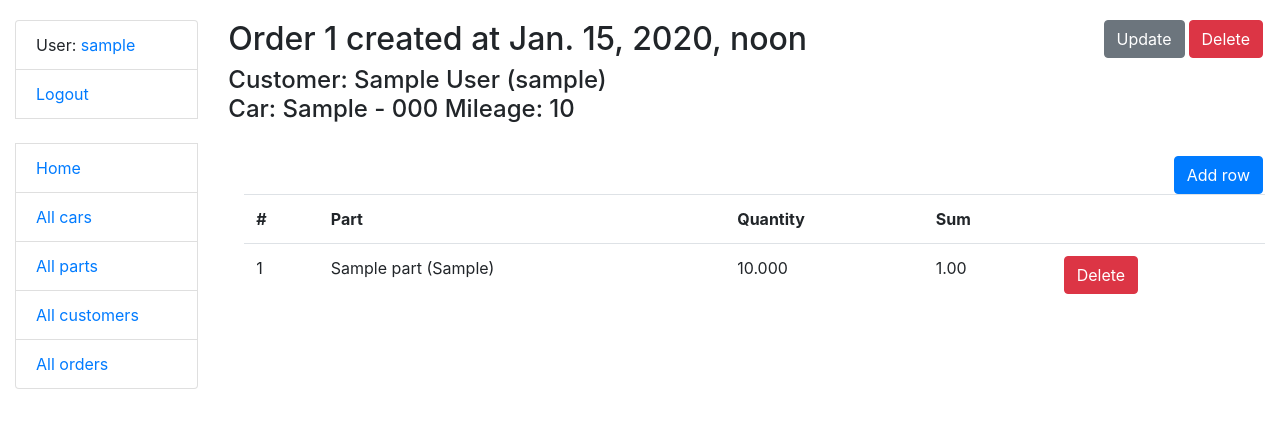
After one commit to Ihor-Ivashov/car-service, a Django app: page /orders/1/ in a window 1280 px wide. The commit adds this page. Shown: the top 428 px of the page. Run offline with Django 4.2, Linux system fonts and the light colour scheme; a user stored in the database is signed in; tables that the repository leaves empty hold one stand-in row (values such as "Sample post"); some libraries are stand-ins or nearby versions.

Commit message:
Add order and order rows views, templates, urls

```diff
--- a/service/models.py
+++ b/service/models.py
@@ -90,3 +90,6 @@
 
     def __str__(self):
         return f"{self.part} - {self.quantity} = {self.sum}"
+
+    def get_absolute_url(self):
+        return reverse("service:order-detail", kwargs={"pk": self.order.pk})
--- a/service/urls.py
+++ b/service/urls.py
@@ -4,7 +4,9 @@ from service.views import (
     index, CarListView, CarDetailView, CarCreateView, CarUpdateView,
     CarDeleteView, PartListView, PartDetailView, PartCreateView,
     PartUpdateView, PartDeleteView, CustomerListView, CustomerDetailView,
-    CustomerCreateView, CustomerUpdateView, CustomerDeleteView
+    CustomerCreateView, CustomerUpdateView, CustomerDeleteView, OrderListView,
+    OrderDetailView, OrderCreateView, OrderRowCreateView, OrderDeleteView,
+    OrderUpdateView, order_row_delete
 )
 
 
@@ -49,6 +51,33 @@ urlpatterns = [
         CustomerDeleteView.as_view(),
         name="customer-delete"
     ),
+    path("orders/", OrderListView.as_view(), name="order-list"),
+    path("orders/<int:pk>/", OrderDetailView.as_view(), name="order-detail"),
+    path(
+        "orders/create/",
+        OrderCreateView.as_view(),
+        name="order-create"
+    ),
+    path(
+        "orders/<int:pk>/update/",
+        OrderUpdateView.as_view(),
+        name="order-update"
+    ),
+    path(
+        "orders/<int:pk>/delete/",
+        OrderDeleteView.as_view(),
+        name="order-delete"
+    ),
+    path(
+        "order_row/<int:pk>/create/",
+        OrderRowCreateView.as_view(),
+        name="order-row-create"
+    ),
+    path(
+        "order_row/<int:pk>/delete/",
+        order_row_delete,
+        name="order-row-delete"
+    ),
 ]
 
 app_name = "service"
--- a/service/views.py
+++ b/service/views.py
@@ -1,12 +1,14 @@
 from django.contrib.auth import get_user_model
 from django.contrib.auth.mixins import LoginRequiredMixin
-from django.db.models import Q
+from django.db.models import Q, QuerySet
+from django.http import HttpResponseRedirect
 from django.shortcuts import render
-from django.urls import reverse_lazy
+from django.urls import reverse_lazy, reverse
 from django.views import generic
 
-from service.forms import CustomerForm, CustomerUpdateForm
-from service.models import Customer, Car, Order, Part
+from service.forms import (CustomerForm, CustomerUpdateForm, CarsSearchForm,
+                           PartsCustomersSearchForm, OrdersSearchForm)
+from service.models import (Customer, Car, Order, Part, OrderRow)
 
 
 def index(request):
@@ -29,8 +31,25 @@ def index(request):
 
 class CarListView(LoginRequiredMixin, generic.ListView):
     model = Car
-    paginate_by = 12
-    queryset = Car.objects.all().prefetch_related("customers")
+
+    def get_context_data(self, *, object_list=None, **kwargs) -> dict:
+        context = super(CarListView, self).get_context_data(**kwargs)
+        search_string = self.request.GET.get("search_string")
+        context["search_form"] = CarsSearchForm(
+            initial={"search_string": search_string}
+        )
+        return context
+
+    def get_queryset(self) -> QuerySet:
+        queryset = Car.objects.all().prefetch_related("customers")
+        search_string = self.request.GET.get("search_string", "")
+        if search_string:
+            return queryset.filter(
+                Q(model__icontains=search_string)
+                | Q(registration_number__icontains=search_string)
+                | Q(VIN__icontains=search_string)
+            )
+        return queryset
 
 
 class CarDetailView(LoginRequiredMixin, generic.DetailView):
@@ -54,7 +73,21 @@ class CarDeleteView(LoginRequiredMixin, generic.DeleteView):
 
 class PartListView(LoginRequiredMixin, generic.ListView):
     model = Part
-    paginate_by = 12
+
+    def get_context_data(self, *, object_list=None, **kwargs) -> dict:
+        context = super(PartListView, self).get_context_data(**kwargs)
+        search_string = self.request.GET.get("search_string")
+        context["search_form"] = PartsCustomersSearchForm(
+            initial={"search_string": search_string}
+        )
+        return context
+
+    def get_queryset(self) -> QuerySet:
+        queryset = Part.objects.all()
+        search_string = self.request.GET.get("search_string", "")
+        if search_string:
+            return queryset.filter(name__icontains=search_string)
+        return queryset
 
 
 class PartDetailView(LoginRequiredMixin, generic.DetailView):
@@ -80,7 +113,25 @@ class PartDeleteView(LoginRequiredMixin, generic.DeleteView):
 
 class CustomerListView(LoginRequiredMixin, generic.ListView):
     model = Customer
-    paginate_by = 12
+
+    def get_context_data(self, *, object_list=None, **kwargs) -> dict:
+        context = super(CustomerListView, self).get_context_data(**kwargs)
+        search_string = self.request.GET.get("search_string")
+        context["search_form"] = PartsCustomersSearchForm(
+            initial={"search_string": search_string}
+        )
+        return context
+
+    def get_queryset(self) -> QuerySet:
+        queryset = Customer.objects.all()
+        search_string = self.request.GET.get("search_string", "")
+        if search_string:
+            return queryset.filter(
+                Q(username__icontains=search_string)
+                | Q(first_name__icontains=search_string)
+                | Q(last_name__icontains=search_string)
+            )
+        return queryset
 
 
 class CustomerDetailView(LoginRequiredMixin, generic.DetailView):
@@ -90,11 +141,6 @@ class CustomerDetailView(LoginRequiredMixin, generic.DetailView):
 class CustomerCreateView(LoginRequiredMixin, generic.CreateView):
     model = get_user_model()
     form_class = CustomerForm
-
-    def get_context_data(self, **kwargs):
-        context = super().get_context_data(**kwargs)
-        context["cars_list"] = Car.objects.prefetch_related("customers").filter(customers=None)
-        return context
 
 
 class CustomerUpdateView(LoginRequiredMixin, generic.UpdateView):
@@ -110,3 +156,71 @@ class CustomerUpdateView(LoginRequiredMixin, generic.UpdateView):
 class CustomerDeleteView(LoginRequiredMixin, generic.DeleteView):
     model = get_user_model()
     success_url = reverse_lazy("service:customer-list")
+
+
+class OrderListView(LoginRequiredMixin, generic.ListView):
+    model = Order
+
+    def get_context_data(self, *, object_list=None, **kwargs) -> dict:
+        context = super(OrderListView, self).get_context_data(**kwargs)
+        search_string = self.request.GET.get("search_string")
+        context["search_form"] = OrdersSearchForm(
+            initial={"search_string": search_string}
+        )
+        return context
+
+    def get_queryset(self) -> QuerySet:
+        queryset = Order.objects.all().select_related("customer", "car")
+        search_string = self.request.GET.get("search_string", "")
+        if search_string:
+            return queryset.filter(
+                Q(customer__username__icontains=search_string)
+                | Q(customer__first_name__icontains=search_string)
+                | Q(customer__last_name__icontains=search_string)
+                | Q(car__registration_number__icontains=search_string)
+            )
+        return queryset
+
+
+class OrderDetailView(LoginRequiredMixin, generic.DetailView):
+    model = Order
+
+
+class OrderCreateView(LoginRequiredMixin, generic.CreateView):
+    model = Order
+    fields = "__all__"
+    success_url = reverse_lazy("service:order-list")
+
+
+class OrderUpdateView(LoginRequiredMixin, generic.UpdateView):
+    model = Order
+    fields = "__all__"
+    success_url = reverse_lazy("service:order-list")
+
+
+class OrderDeleteView(LoginRequiredMixin, generic.DeleteView):
+    model = Order
+    success_url = reverse_lazy("service:order-list")
+
+
+class OrderRowCreateView(LoginRequiredMixin, generic.CreateView):
+    model = OrderRow
+    fields = "__all__"
+    template_name = "service/order_row_form.html"
+
+    def get_context_data(self, *, object_list=None, **kwargs) -> dict:
+        context = super(OrderRowCreateView, self).get_context_data(**kwargs)
+        context["order"] = Order.objects.get(pk=self.kwargs["pk"])
+        return context
+
+    def get_initial(self):
+        return {"order": self.kwargs["pk"]}
+
+
+def order_row_delete(request, pk):
+    row = OrderRow.objects.get(pk=pk)
+    order_id = row.order_id
+    row.delete()
+    return HttpResponseRedirect(
+        reverse("service:order-detail", kwargs={"pk": order_id})
+    )
--- a/templates/base.html
+++ b/templates/base.html
@@ -9,6 +9,10 @@
       href="https://cdn.jsdelivr.net/npm/bootstrap@4.5.3/dist/css/bootstrap.min.css"
       integrity="sha384-TX8t27EcRE3e/ihU7zmQxVncDAy5uIKz4rEkgIXeMed4M0jlfIDPvg6uqKI2xXr2"
       crossorigin="anonymous">
+  <script src="//ajax.googleapis.com/ajax/libs/jquery/1.11.3/jquery.min.js"></script>
+  <script src="https://cdnjs.cloudflare.com/ajax/libs/sweetalert/2.1.0/sweetalert.min.js"></script>
+  <link rel="stylesheet" href="https://cdnjs.cloudflare.com/ajax/libs/font-awesome/4.7.0/css/font-awesome.min.css" />
+
   <!-- Add additional CSS in static file -->
   {% load static %}
   <link rel="stylesheet" href="{% static 'css/styles.css' %}">
@@ -33,4 +37,23 @@
 </div>
 </body>
 
+<script type="text/javascript">
+$('.show_confirm').click(function(event) {
+    var form =  $(this).closest("form");
+    var name = $(this).data("name");
+    event.preventDefault();
+    swal({
+        title: "Are you sure you want to delete this row?",
+        text: "If you delete this, it will be gone forever.",
+        icon: "warning",
+        buttons: true,
+        dangerMode: true,
+    })
+    .then((willDelete) => {
+        if (willDelete) {
+            form.submit();
+        }
+    });
+});
+</script>
 </html>
--- a/templates/includes/sidebar.html
+++ b/templates/includes/sidebar.html
@@ -11,6 +11,5 @@
   <li class="list-group-item"><a href="{% url 'service:car-list' %}">All cars</a></li>
   <li class="list-group-item"><a href="{% url 'service:part-list' %}">All parts</a></li>
   <li class="list-group-item"><a href="{% url 'service:customer-list' %}">All customers</a></li>
-{#  <li class="list-group-item"><a href="{% url 'taxi:driver-list' %}">All drivers</a></li>#}
-{#  <li class="list-group-item"><a href="{% url 'taxi:manufacturer-list' %}">All manufacturers</a></li>#}
+  <li class="list-group-item"><a href="{% url 'service:order-list' %}">All orders</a></li>
 </ul>
--- /dev/null
+++ b/templates/service/order_detail.html
@@ -0,0 +1,51 @@
+{% extends "base.html" %}
+
+{% block content %}
+  <h2>
+    Order {{ order.id }} created at {{ order.created_at }}
+    <a href="{% url 'service:order-delete' pk=order.id %}" class="btn btn-danger link-to-page">
+      Delete
+    </a>
+    <a href="{% url 'service:order-update' pk=order.id %}" class="btn btn-secondary link-to-page">
+      Update
+    </a>
+  </h2>
+
+  <h4>
+    Customer: {{ order.customer.first_name }} {{ order.customer.last_name }} ({{ order.customer.username }})
+    <br>
+    Car: {{ order.car }} Mileage: {{ order.mileage }}
+  </h4>
+  <br>
+
+  <a href="{% url 'service:order-row-create' pk=order.id %}" class="btn btn-primary link-to-page">
+    Add row
+  </a>
+
+  <div class="ml-3">
+    <table class="table">
+      <tr>
+        <th>#</th>
+        <th>Part</th>
+        <th>Quantity</th>
+        <th>Sum</th>
+        <th></th>
+      </tr>
+    {% for row in order.order_rows.all %}
+      <tr>
+        <td>{{ row.id }}</td>
+        <td>{{ row.part }}</td>
+        <td>{{ row.quantity }}</td>
+        <td>{{ row.sum }}</td>
+        <td>
+          <form method="POST" action="{% url 'service:order-row-delete' pk=row.id %}">
+            {% csrf_token %}
+            <input name="_method" type="hidden" value="DELETE">
+            <button type="submit" class="btn btn-xs btn-danger btn-flat show_confirm" data-toggle="tooltip" title='Delete'>Delete</button>
+          </form>
+        </td>
+      </tr>
+    {% endfor %}
+    </table>
+  </div>
+{% endblock %}
```
Also changed, not shown: templates/service/order_confirm_delete.html (added, +11 -0 lines), templates/service/order_form.html (added, +12 -0 lines), templates/service/order_list.html (added, +35 -0 lines), templates/service/order_row_form.html (added, +49 -0 lines).
